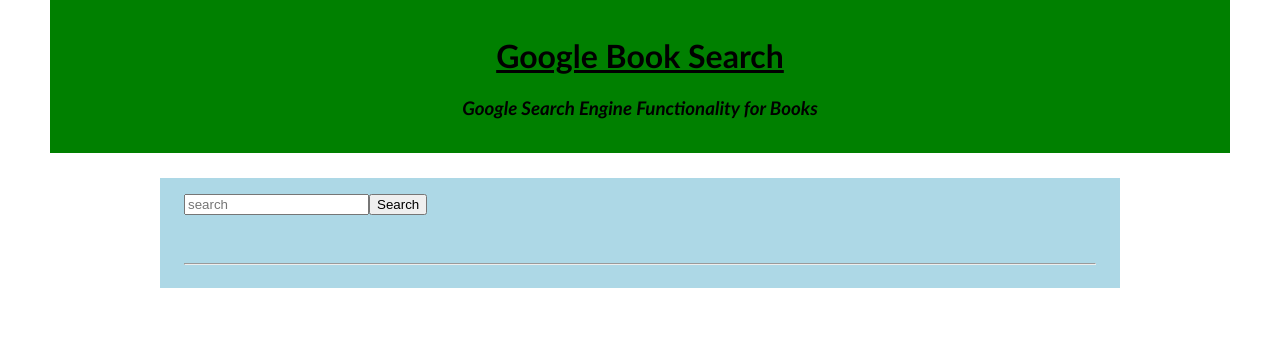
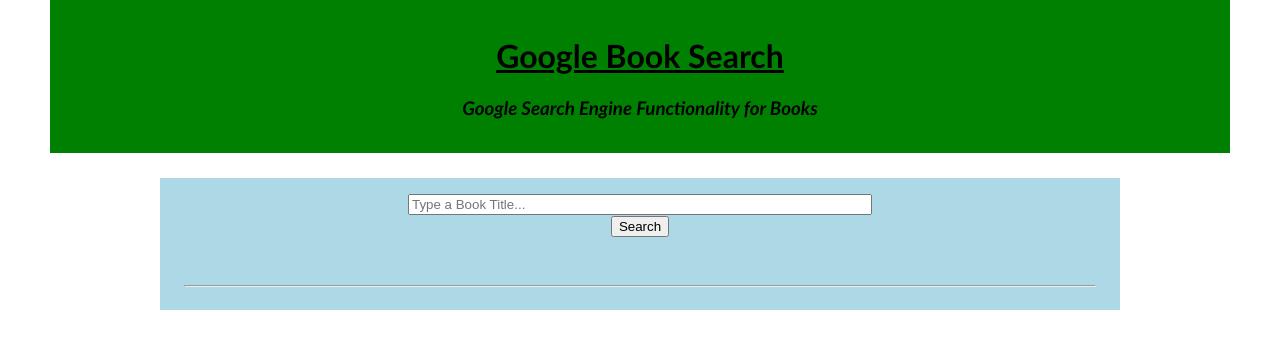
Before and after one commit to CKalama/React-GoogleBook-Search, a React (Create React App) app in the folder client/: page / in a window 1280 px wide. Shown: the top 348 px of the page. Built offline with nearby package versions, Linux system fonts and the light colour scheme.

Commit message:
for testing purposes, turning off generic route set up for heroku deployment and keeping other routes. Seeing if still deployable to Heroku and then testing how to push saved data onto a new page.

```diff
--- a/client/src/App.css
+++ b/client/src/App.css
@@ -12,6 +12,14 @@
   background-color: lightblue;
   padding:15px;
 
+}
+
+.form-style {
+  text-align: center;
+}
+
+#input-style {
+  width:50%;
 }
 
 .book-output h1,h3 {
--- a/client/src/components/SearchBar.js
+++ b/client/src/components/SearchBar.js
@@ -1,6 +1,6 @@
 import React, { useState } from 'react'
-import Button from "@material-ui/core/Button";
-import TextField from "@material-ui/core/TextField"
+//import Button from "@material-ui/core/Button";
+//import TextField from "@material-ui/core/TextField"
 import Container from "@material-ui/core/Container"
 import API from "../utils/API"
 import "../App.css";
@@ -62,8 +62,9 @@
             onSubmit={handleSubmit}
             onChange={handleChange}
             /> */}
-            <form onSubmit={handleSubmit}>
-            <input placeholder="search" onChange={handleChange}></input>
+            <form onSubmit={handleSubmit} className="form-style">
+            <input placeholder="Type a Book Title..." onChange={handleChange} id="input-style"></input>
+            <br></br>
             <button  onChange={handleSubmit}>Search</button>
             </form>
 
```
Also changed, not shown: 1 other file (tests, documents, lock files or other folders).
